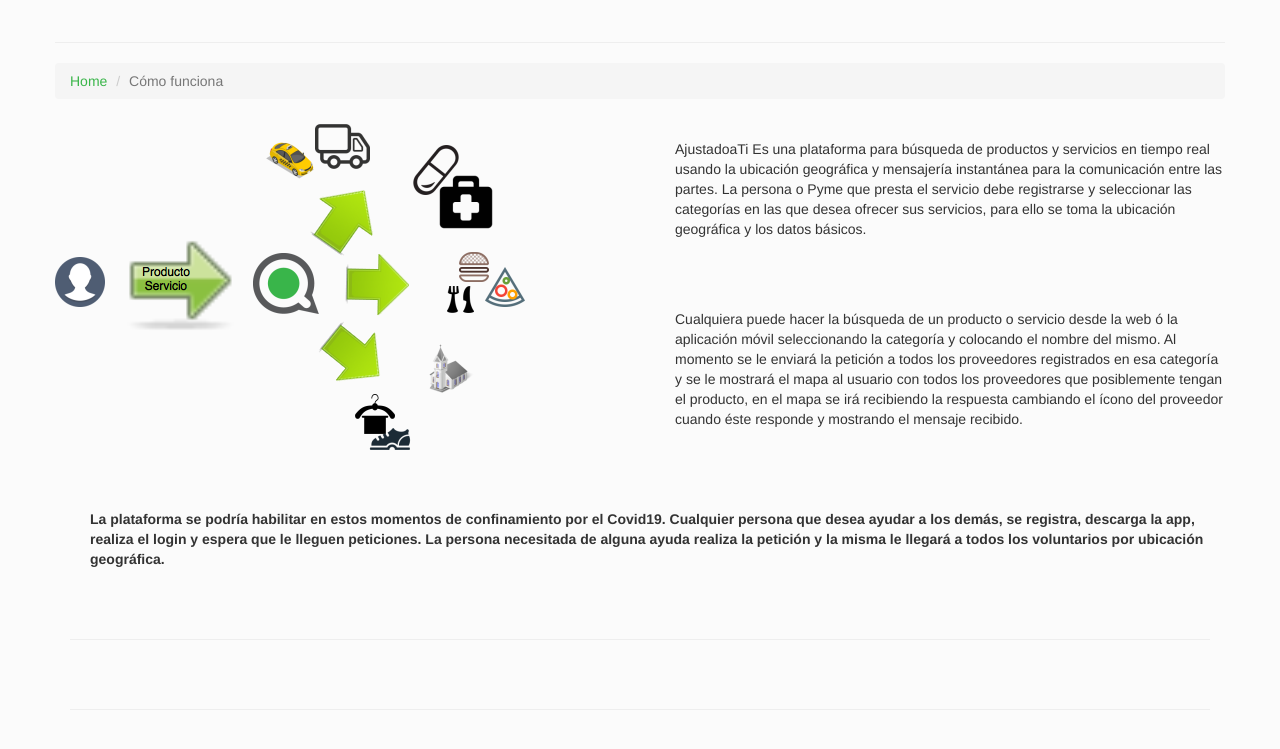
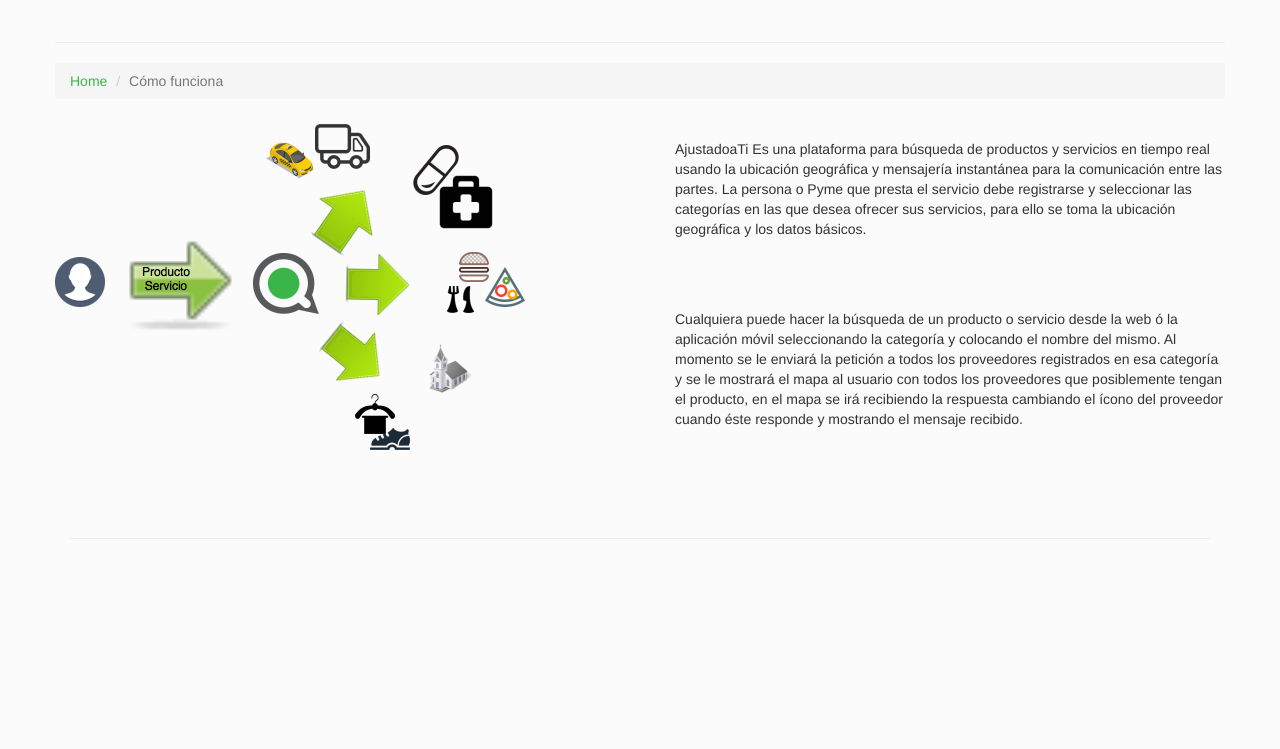
Before and after one commit to ajustadoati/web, a website: page app/index.html at #!/comofunciona in a window 1280 px wide. Shown: the part 57-806 px from the top of the page. Drawn offline with nearby package versions, Linux system fonts and the light colour scheme; some packages are replaced by stand-ins of ours; a script that the page names is missing.

Commit message:
Update comofunciona.html

```diff
--- a/app/views/comofunciona.html
+++ b/app/views/comofunciona.html
@@ -44,16 +44,7 @@
 
 
 
-        </div>
 
-        <!-- /.row -->
-        <p><b>La plataforma se podría habilitar en estos momentos de confinamiento por el Covid19. Cualquier persona que desea ayudar a los demás, se registra, descarga la app, realiza el login y espera que le lleguen peticiones. La persona necesitada de alguna ayuda realiza la petición y la misma le llegará a todos los voluntarios por ubicación geográfica.</b></p>
-
-        <hr>
-
-
-
-    </div>
 
 
 
```
